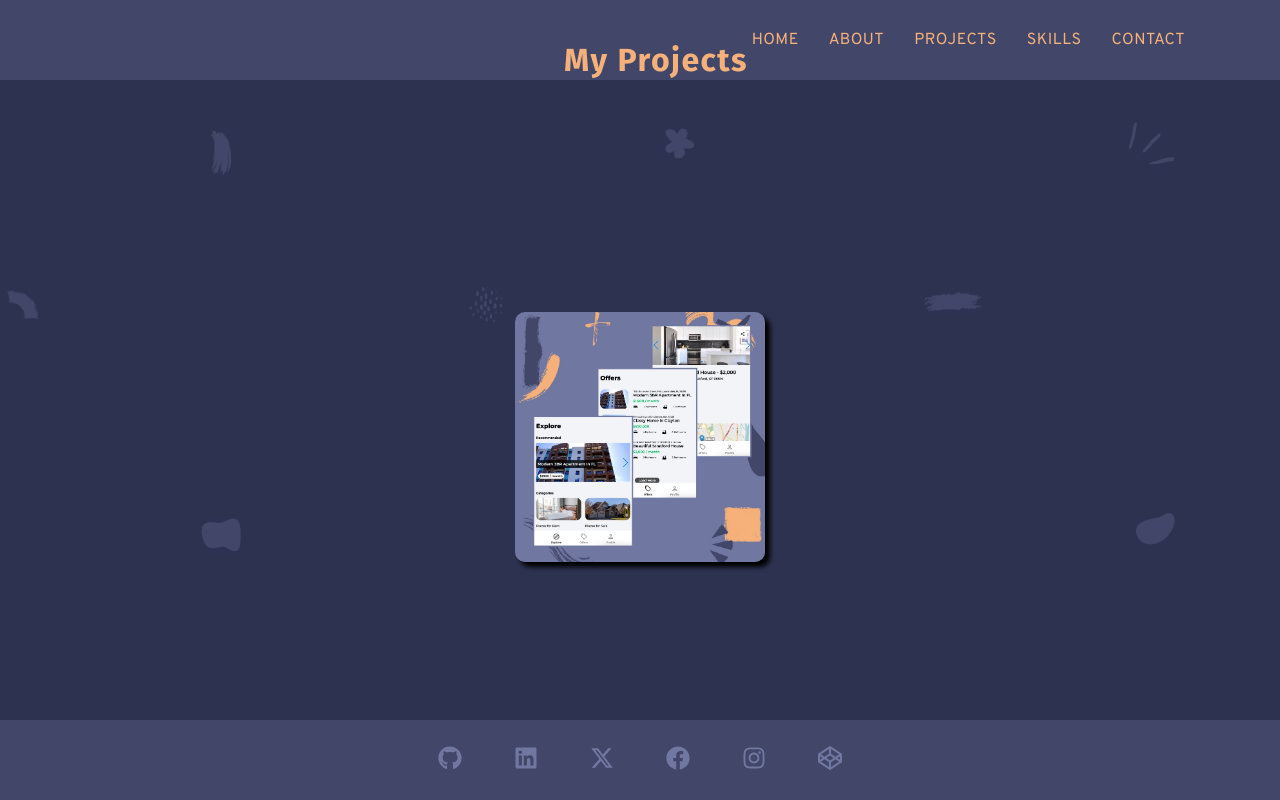
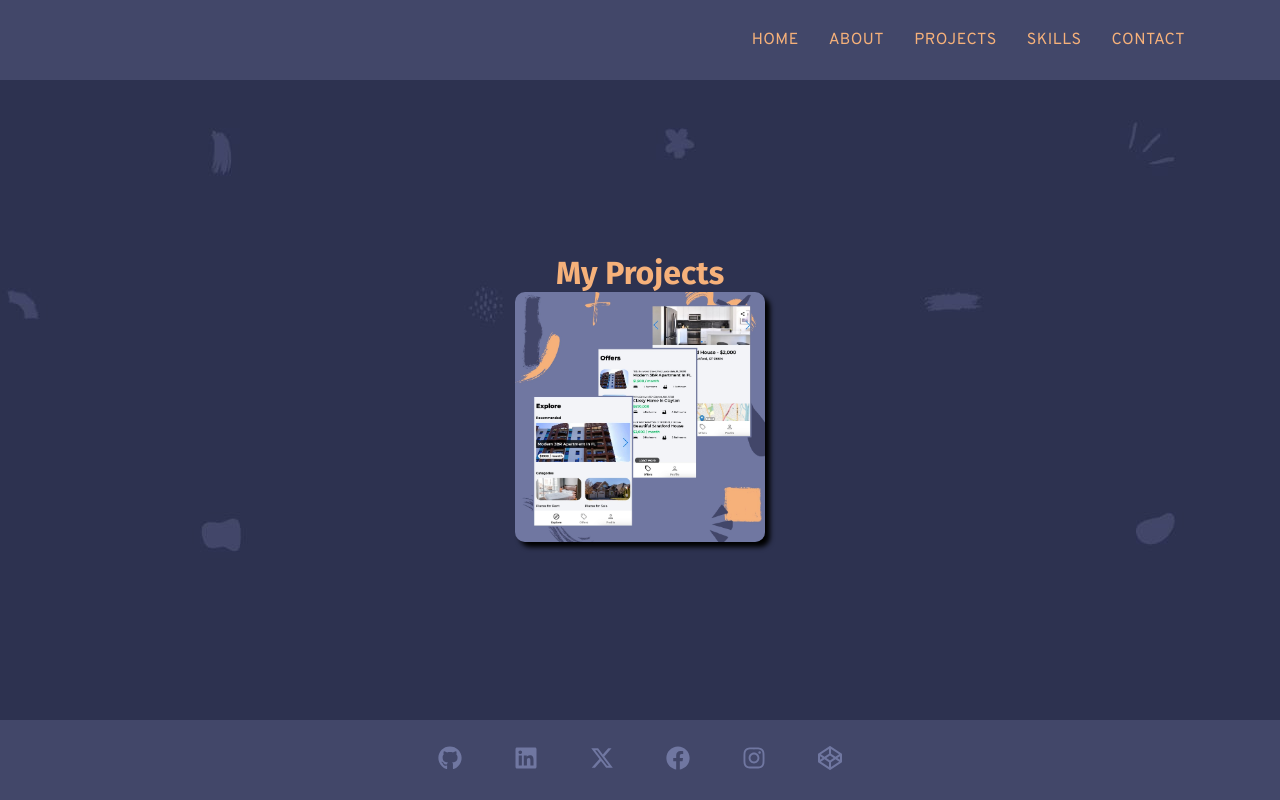
Before and after one commit to eaknott/personal-portfolio, a React (Create React App) app: page /projects in a window 1280 px wide. Built offline with nearby package versions, Linux system fonts and the light colour scheme.

Commit message:
Remove class from wrapping div in ProjectItem component and fix css styling to target specific tags by className

```diff
--- a/src/components/ProjectItem.jsx
+++ b/src/components/ProjectItem.jsx
@@ -2,7 +2,7 @@ import houseMarketplaceThumbnail from '../assets/thumbnails/house-marketplace-th
 
 function ProjectItem() {
   return (
-    <div className="projects">
+    <div>
         <div className="project-item">
             <div className="project-thumbnail">
                 <img src={houseMarketplaceThumbnail} alt="house marketplace app" width="250px" />
--- a/src/index.css
+++ b/src/index.css
@@ -99,13 +99,13 @@ body, html {
 
 /* HOME PAGE */
 
-h1 {
+.home h1 {
   color: var(--light);
   margin: 0 auto 2.5rem 2rem;
   letter-spacing: 0.09rem;
 }
 
-p {
+.home p {
   color: var(--tertiary);
   font-weight: bold;
   font-size: 1.5rem;
```
